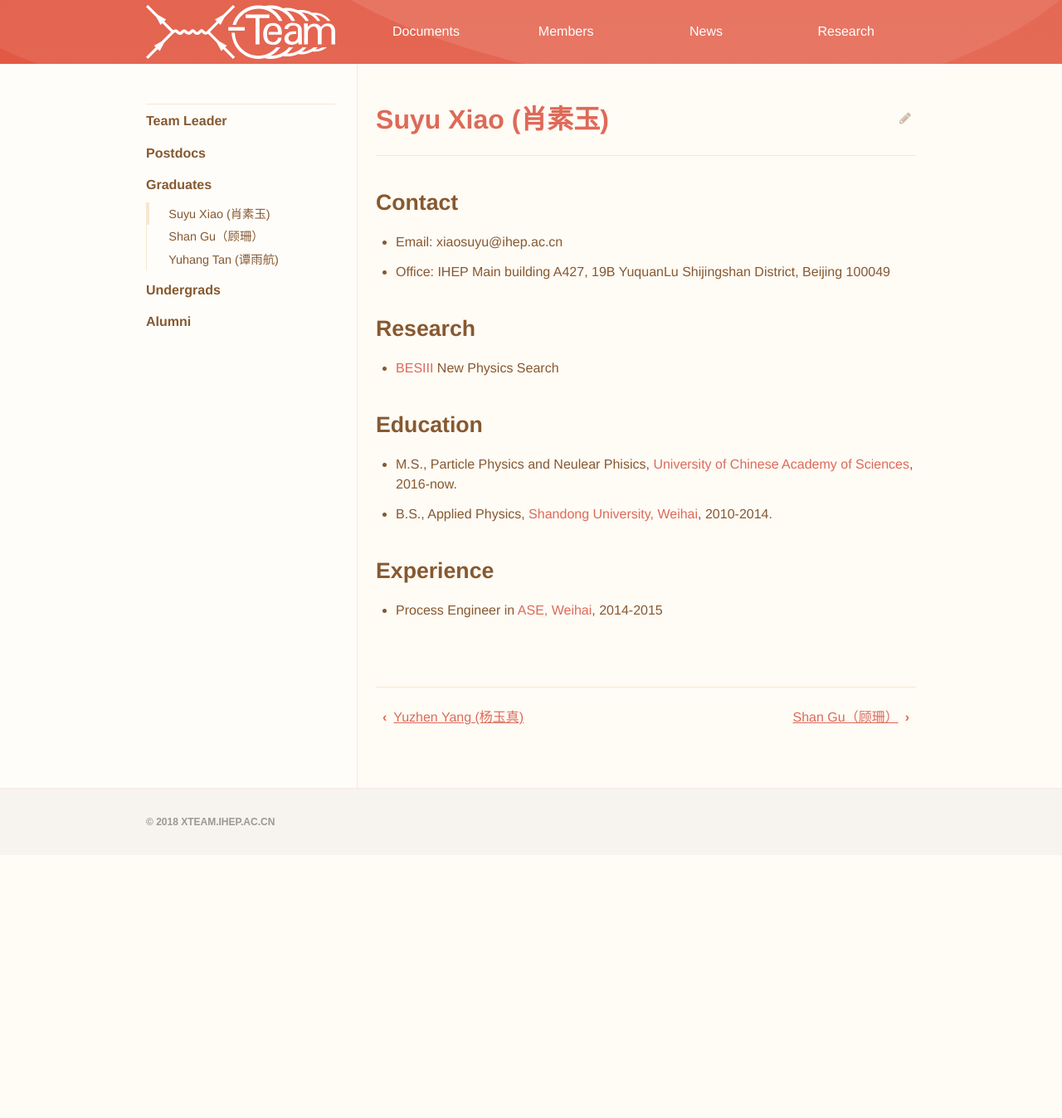
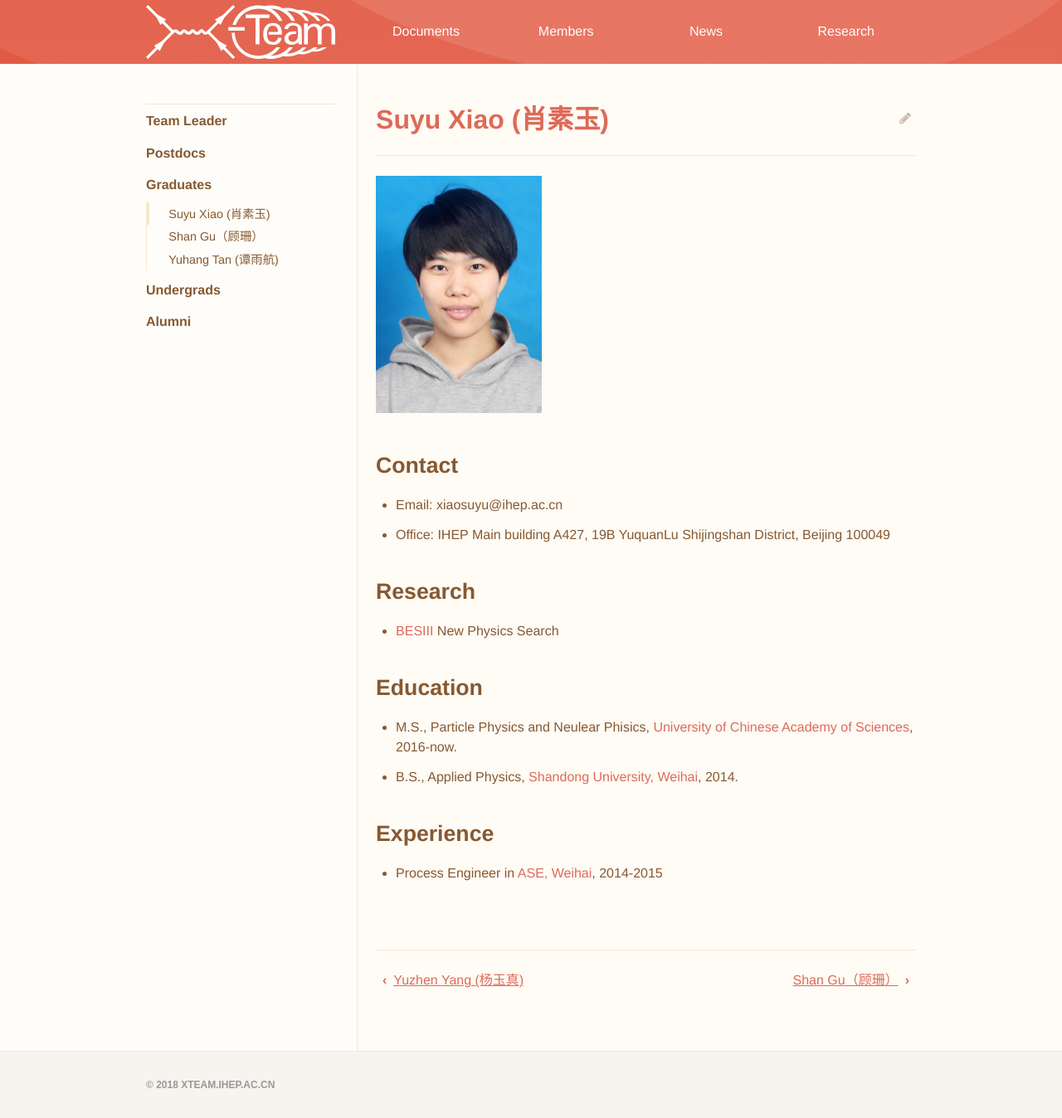
Before and after one commit to dt-np/xteam, a Jekyll site: the page built from _members/Suyu_Xiao.md, in a window 1280 px wide. Shown: the whole page at 83% size. Built offline with Jekyll 4.4.1, drawn with Linux system fonts in a browser that asks for light colours; before the commit the page ends 1031 px from its top, so only the background shows below that.

Commit message:
update member info

```diff
--- a/_members/Suyu_Xiao.md
+++ b/_members/Suyu_Xiao.md
@@ -1,6 +1,8 @@
 ---
 title: Suyu Xiao (肖素玉)
 ---
+
+<img src="/images/Suyu_Xiao.jpg" width="200"/>
 
 ## Contact
 - Email: xiaosuyu@ihep.ac.cn
@@ -11,7 +13,7 @@ title: Suyu Xiao (肖素玉)
 
 ## Education
 - M.S., Particle Physics and Neulear Phisics, [University of Chinese Academy of Sciences](http://www.ucas.ac.cn/), 2016-now.
-- B.S., Applied Physics, [Shandong University, Weihai](http://www.wh.sdu.edu.cn), 2010-2014.
+- B.S., Applied Physics, [Shandong University, Weihai](http://www.wh.sdu.edu.cn), 2014.
 
 ## Experience
 - Process Engineer in [ASE, Weihai](http://www.aseglobal.com/ch/), 2014-2015
```
Also changed, not shown: images/Suyu_Xiao.jpg (added).
